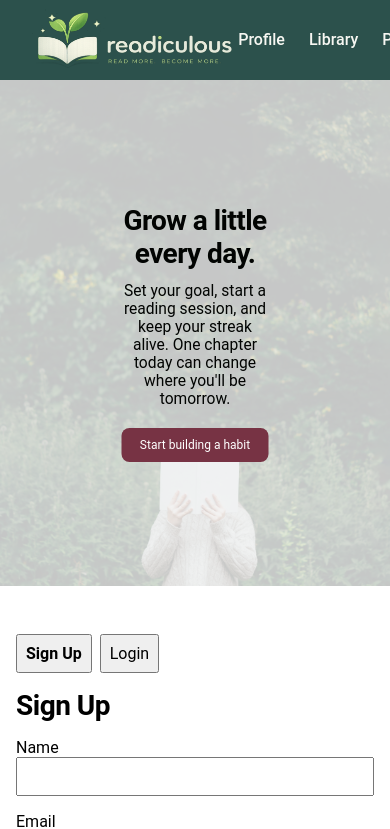
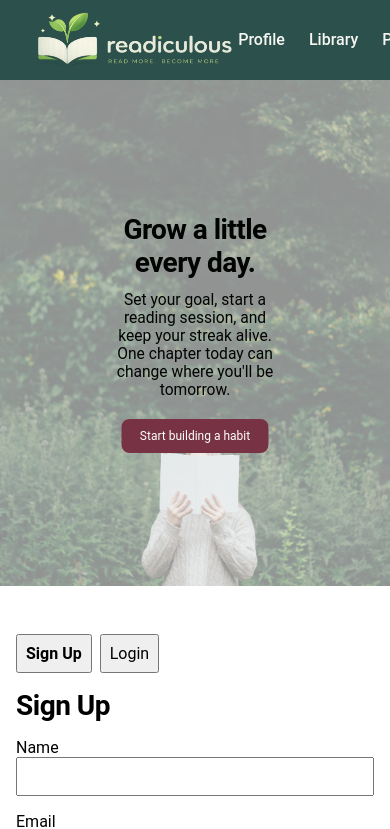
Before and after one commit to mervekindan/readiculous, a React (Vite) app in the folder app/: page / in a window 390 px wide. Shown: the top 829 px of the page. Built offline with nearby package versions, Linux system fonts and the light colour scheme; no server answers.

Commit message:
Refactor: homepage styles

```diff
--- a/app/src/components/HomePage/HomePage.css
+++ b/app/src/components/HomePage/HomePage.css
@@ -10,7 +10,7 @@
   content: "";
   inset: 0;
   position: absolute;
-  background-color: #f7f7f794;
+  background-color: rgba(247, 247, 247, 0.58);
   z-index: 1;
 }
 
@@ -60,7 +60,7 @@
 
   .hero-content {
     transform: translate(-50%, -55%);
-    padding: 0 2rem;
+    padding: 0 1.5rem;
   }
 
   .hero-content h1 {
@@ -86,13 +86,9 @@
     background-position: bottom;
   }
 
-  .hero::after {
-    background-color: #f7f7f7cc;
-  }
-
   .hero-content {
     transform: translate(-50%, -50%);
-    padding: 0 1.5rem;
+    padding: 0 1rem;
   }
 
   .hero-content h1 {
```
